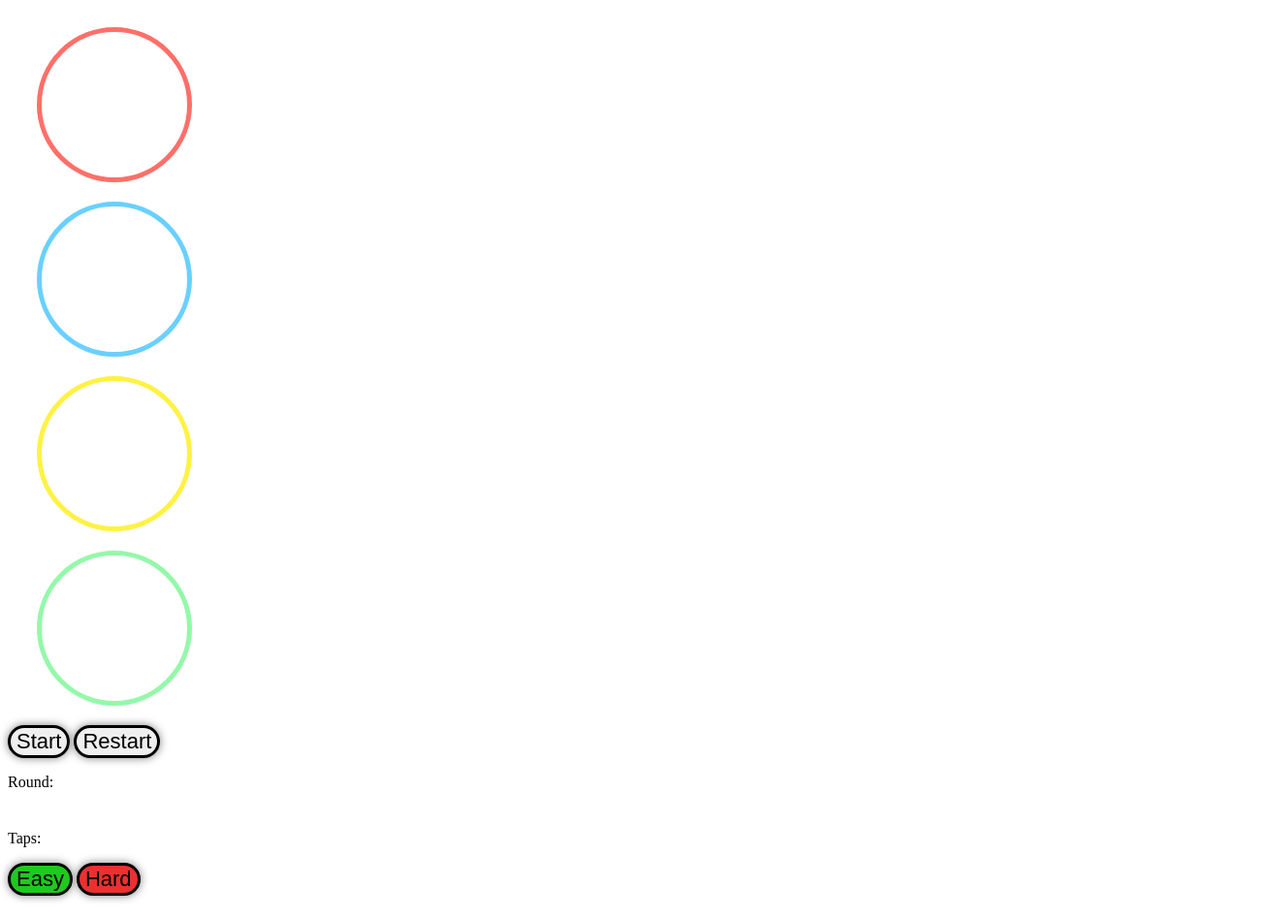
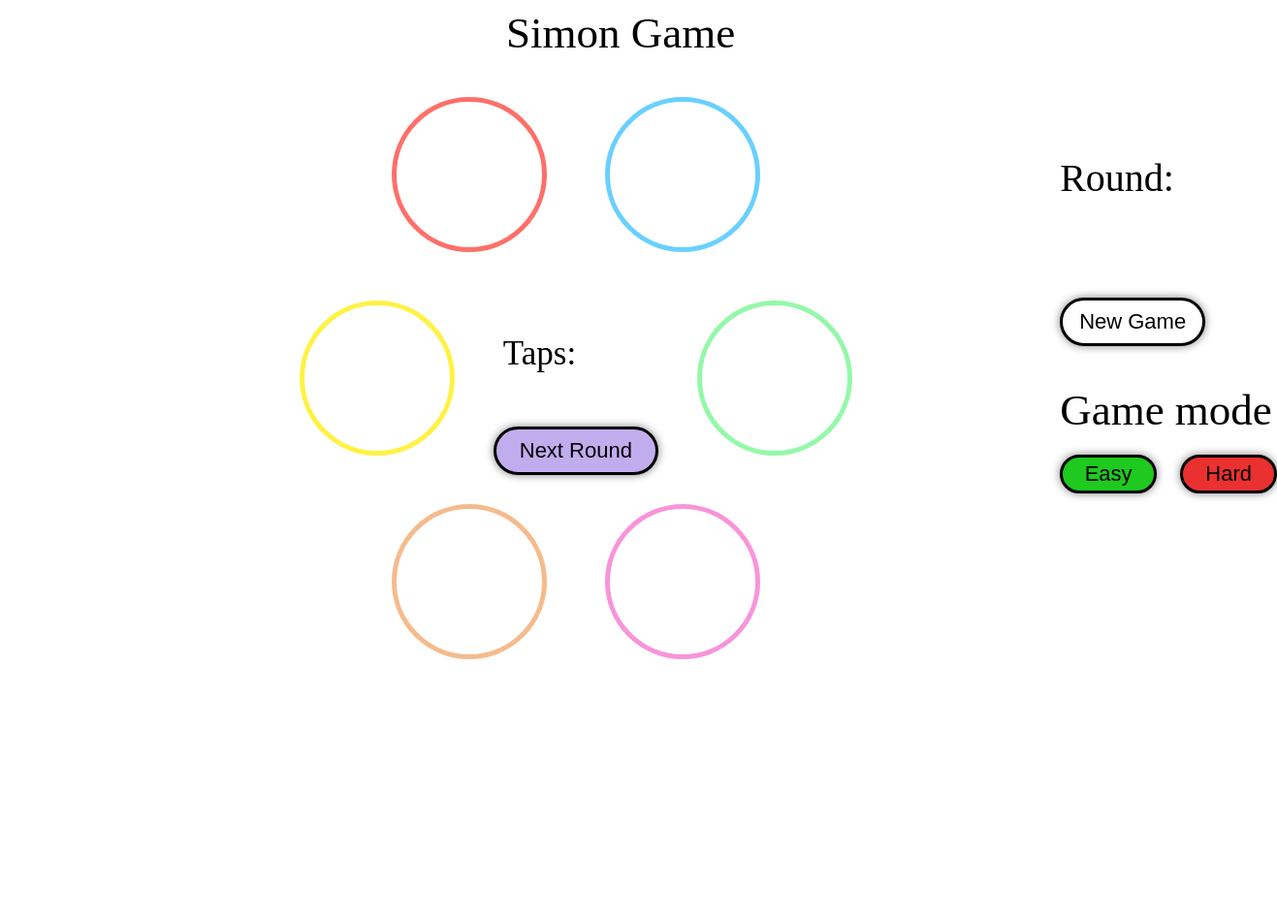
Before and after one commit to SinfulS0ul/simon-game, a plain HTML site: page index.html in a window 1280 px wide. Shown: the whole page at 97% size, 1317 px wide, since content can reach past the window. After the commit the page ends 800 px from the top, so only its background shows below. Drawn offline with Linux system fonts and the light colour scheme; files that its build step writes are made by us from their sources.

Commit message:
repair html doc

```diff
--- a/index.html
+++ b/index.html
@@ -1,36 +1,55 @@
 <!DOCTYPE html>
 <html lang="en">
+
 <head>
     <meta charset="UTF-8">
     <meta name="viewport" content="width=device-width, initial-scale=1.0">
     <meta http-equiv="X-UA-Compatible" content="ie=edge">
-    <link rel="stylesheet" href="src/style.css">
+    <link rel="stylesheet" href="src/css/style.css">
     <title>Document</title>
 </head>
+
 <body>
+    <div class="title">Simon Game</div>
+    <div class="app">
         <div class="canv">
-        <div class="first-line">
+            <div class="canv__top">
                 <div class="circle red"></div>
                 <div class="circle blue"></div>
             </div>
-        <div class="second-line">
+            <div class="canv__main">
                 <div class="circle yellow"></div>
+                <div class="central-menu">
+                    <div class="central-menu__taps-counter">
+                        <div>Taps: <span class="tap-count"></span></div>
+                    </div>
+                    <button class="central-menu__continue-button">Next Round</button>
+                </div>
                 <div class="circle green"></div>
             </div>
-        <div class="third-line">
-            <button class="start-button">Start</button>
-            <button class="restart-button">Restart</button>
-            <p>Round: </p><p class="round"></p>
-            <p>Taps: </p><p class="tap-count"></p>
+            <div class="canv__bottom">
+                <div class="circle orange"></div>
+                <div class="circle pink"></div>
             </div>
-        <div class="fourth-line">
-            <button class="mod-button easy">Easy</button>
-            <button class="mod-button hard">Hard</button>
-        </div>
-        <div class="fiwth-line">
-            <p class="alert-line"></p>
+            <div class="canv__alert-info">
+                <p class="canv__alert-info__massage"></p>
             </div>
         </div>
-    <script src="src/main.js"></script>
+        <div class="menu">
+            <div class="menu__round-counter">
+                <p class="menu__round-counter__round-text">Round: </p>
+                <p class="round"></p>
+            </div>
+            <button class="menu__start-button">New Game</button>
+            <div class="mode">
+                <div class="mode__info">Game mode</div>
+                <button class="mode__button easy">Easy</button>
+                <button class="mode__button hard">Hard</button>
+                <p class="mode__current-mode">
+            </div>
+        </div>
+    </div>
+    <script src="src/js/main.js"></script>
 </body>
+
 </html>
```
Lines whose indentation alone changed are shown as unchanged.
